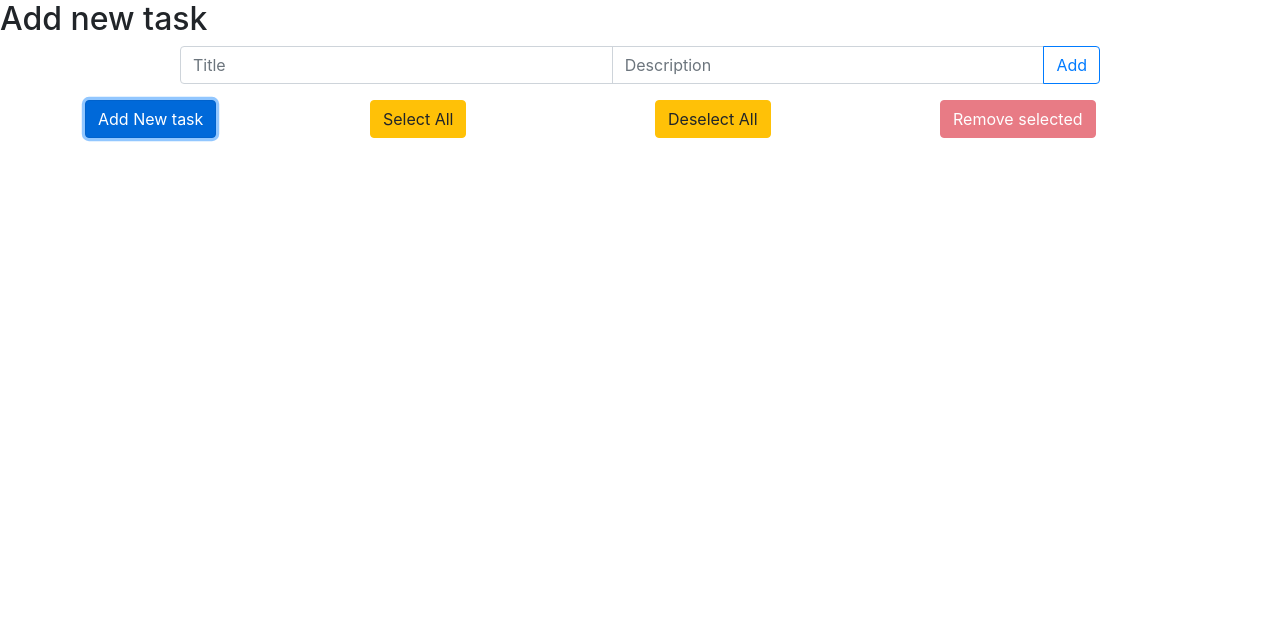
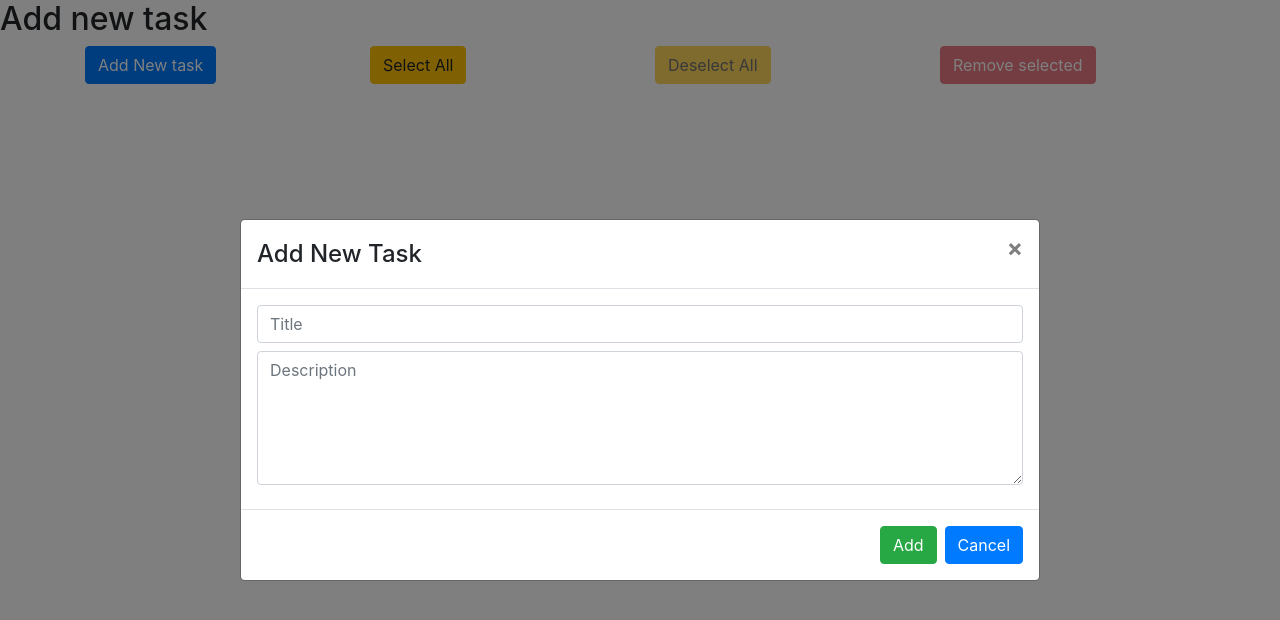
Before and after one commit to areviskandaryan/todo, a React (Create React App) app: page / in a window 1280 px wide. Both pictures are taken after a click on the button "Add New task". Shown: the top 620 px of the page. Built offline with nearby package versions, Linux system fonts and the light colour scheme.

Commit message:
added modal for new task

```diff
--- a/package.json
+++ b/package.json
@@ -3,8 +3,8 @@
   "version": "0.1.0",
   "private": true,
   "dependencies": {
-    "@fortawesome/fontawesome-svg-core": "^1.2.32",
-    "@fortawesome/free-solid-svg-icons": "^5.15.1",
+    "@fortawesome/fontawesome-svg-core": "^1.2.34",
+    "@fortawesome/free-solid-svg-icons": "^5.15.2",
     "@fortawesome/react-fontawesome": "^0.1.14",
     "@testing-library/jest-dom": "^5.11.8",
     "@testing-library/react": "^11.2.3",
--- a/src/components/InputDatas/InputDatas.js
+++ /dev/null
@@ -1,85 +0,0 @@
-import React, {Component} from "react";
-import {Button, FormControl, InputGroup} from "react-bootstrap";
-import {v4 as uuidv4} from "uuid";
-import PropTypes from "prop-types";
-
-
-class InputDatas extends Component {
-    state = {
-        title: "",
-        description: "",
-    }
-
-    handleChange = ({target: {value, name}}) => {
-        this.setState({
-            [name]: value,
-        })
-    }
-
-    handleKeyDown = (e) => {
-        if (e.key === "Enter") {
-            this.handleSubmit();
-        }
-    }
-
-    handleSubmit = () => {
-        const {onAdd} = this.props;
-        const title = this.state.title.trim();
-        const description = this.state.description.trim();
-        if (title.trim()) {
-            const newTask = {
-                _id: uuidv4(),
-                title,
-                description,
-            };
-            onAdd(newTask);
-            this.setState({
-                title: "",
-                description: "",
-            });
-        }
-    }
-
-    render() {
-        const {disabled} = this.props;
-        const {title, description} = this.state;
-
-        return (
-            <InputGroup className="mb-3">
-                <FormControl
-                    placeholder="Title"
-                    name="title"
-                    value={title}
-                    onChange={this.handleChange}
-                    onKeyDown={this.handleKeyDown}
-                    disabled={disabled}
-                />
-                <FormControl
-                    placeholder="Description"
-                    name="description"
-                    value={description}
-                    onChange={this.handleChange}
-                    onKeyDown={this.handleKeyDown}
-                    disabled={disabled}
-                />
-                <InputGroup.Append>
-                    <Button
-                        variant="outline-primary"
-                        onClick={this.handleSubmit}
-                        disabled={disabled}
-                    >
-                        Add
-                    </Button>
-                </InputGroup.Append>
-            </InputGroup>
-        )
-    }
-
-}
-
-InputDatas.propTypes = {
-    onAdd: PropTypes.func.isRequired,
-    disabled: PropTypes.bool.isRequired,
-};
-
-export default InputDatas
--- /dev/null
+++ b/src/components/ShowNewTask.js
@@ -0,0 +1,102 @@
+import React, {Component} from "react";
+import {Button, FormControl, Modal} from "react-bootstrap";
+import {v4 as uuidv4} from "uuid"
+import PropTypes from 'prop-types';
+
+class ShowNewTask extends Component {
+
+    state = {
+        title: "",
+        description: "",
+    }
+
+    handleChange = ({target: {value, name}}) => {
+        this.setState({
+            [name]: value,
+        })
+    };
+
+    handleKeyDown = (e) => {
+        if (e.key === "Enter") {
+            this.handleSubmitAdd();
+        }
+    };
+
+    handleSubmitAdd = () => {
+        const {onAdd} = this.props;
+        const title = this.state.title.trim();
+        const description = this.state.description.trim();
+        if (title.trim()) {
+            const newTask = {
+                _id: uuidv4(),
+                title,
+                description,
+            };
+            onAdd(newTask);
+
+        }
+    };
+
+    render() {
+        const { onClose } = this.props;
+        const { title, description } = this.state;
+        return (
+            <Modal
+                show={true}
+                onHide={onClose}
+                size="lg"
+                aria-labelledby="contained-modal-title-vcenter"
+                centered
+            >
+                <Modal.Header closeButton>
+                    <Modal.Title id="contained-modal-title-vcenter">
+                        Add New Task
+                    </Modal.Title>
+                </Modal.Header>
+                <Modal.Body>
+                        <FormControl
+                            className='mb-2'
+                            placeholder="Title"
+                            name="title"
+                            value={title}
+                            onChange={this.handleChange}
+                            onKeyDown={this.handleKeyDown}
+
+                        />
+                        <FormControl
+                            className='mb-2'
+                            placeholder="Description"
+                            as="textarea"
+                            rows={5}
+                            name="description"
+                            value={description}
+                            onChange={this.handleChange}
+
+                        />
+
+
+                </Modal.Body>
+
+                <Modal.Footer>
+                    <Button
+                        onClick={this.handleSubmitAdd}
+                        variant='success'
+                    >
+                        Add
+                    </Button>
+                    <Button onClick={onClose}>Cancel</Button>
+                </Modal.Footer>
+            </Modal>
+
+
+        )
+    }
+
+
+}
+ShowNewTask.propTypes = {
+    onAdd: PropTypes.func.isRequired,
+    onClose:PropTypes.func.isRequired,
+    disabled: PropTypes.bool.isRequired,
+};
+export default ShowNewTask;
--- a/src/components/Task/Task.js
+++ b/src/components/Task/Task.js
@@ -1,7 +1,10 @@
 import React, {Component} from "react";
 import styles from "./Task.module.css";
 import {Button, Card} from "react-bootstrap";
+import { FontAwesomeIcon } from '@fortawesome/react-fontawesome'
+import { faTrash, faEdit } from '@fortawesome/free-solid-svg-icons'
 import PropTypes from 'prop-types';
+
 
 class Task extends Component {
 
@@ -12,7 +15,7 @@ class Task extends Component {
     }
 
     render() {
-        const {task, onDelete, disabled, checked} = this.props;
+        const {task, onDelete, disabled, checked, onEdit} = this.props;
 
         return (
             <Card className={`${styles.card} ${checked ? styles.selected : ""}`}>
@@ -25,11 +28,20 @@ class Task extends Component {
                     <Card.Title>{task.title}</Card.Title>
                     <Card.Text>Description: {task.description}</Card.Text>
                     <Button
+                        variant="warning"
+                        className="m-1"
+                        onClick={() => onEdit(task)}
+                        disabled={disabled}
+                    >
+                        <FontAwesomeIcon icon={faEdit} />
+                    </Button>
+                    <Button
                         variant="danger"
+                        className="m-1"
                         onClick={() => onDelete(task._id)}
                         disabled={disabled}
                     >
-                        Delete
+                        <FontAwesomeIcon icon={faTrash} />
                     </Button>
                 </Card.Body>
             </Card>
--- a/src/components/ToDo/ToDo.js
+++ b/src/components/ToDo/ToDo.js
@@ -1,8 +1,8 @@
 import React, {Component} from "react";
 import Task from "../Task/Task";
-import InputDatas from "../InputDatas/InputDatas";
 import {Container, Row, Col, Button} from 'react-bootstrap';
 import Confirm from "../Confirm/Confirm";
+import ShowNewTask from "../ShowNewTask";
 
 
 class ToDo extends Component {
@@ -10,7 +10,9 @@ class ToDo extends Component {
     state = {
         tasks: [],
         selectedTasks: new Set(),
-        showConfirm:false,
+        editTask: [],
+        showConfirm: false,
+        showNewTask: false,
     }
 
     handleAdd = (newTask) => {
@@ -18,8 +20,7 @@ class ToDo extends Component {
 
         this.setState({
             tasks: [...tasks, newTask],
-            title: "",
-            description: "",
+            showNewTask: false,
         })
     };
 
@@ -32,6 +33,13 @@ class ToDo extends Component {
         })
     };
 
+    handleEdit = (task) => {
+        const { editTask } = this.state;
+        this.setState({
+            editTask:[...editTask,task],
+            showNewTask: true,
+        })
+    }
 
     handleSelectedTasks = (taskId) => {
         const selectedTasks = new Set(this.state.selectedTasks);
@@ -48,31 +56,40 @@ class ToDo extends Component {
         const {tasks, selectedTasks} = this.state;
         const removedTasks = tasks.filter(task => {
             return !selectedTasks.has(task._id)
-        })
+        });
         this.setState({
             tasks: removedTasks,
             selectedTasks: new Set(),
-            showConfirm:false,
+            showConfirm: false,
         })
     };
 
-    toggleConfirm = () =>{
+    toggleConfirm = () => {
         this.setState({
             showConfirm: !this.state.showConfirm,
         })
 
     };
-
-    selectConfirm = ()=>{
-        const { tasks } = this.state;
-        const newSelectedTasks = tasks.map(({id})=>id);
+    toggleShowConfirmTask = () => {
         this.setState({
-            selectedTasks :new Set(newSelectedTasks)
-        });
+            showNewTask: !this.state.showNewTask,
+        })
+    }
+    selectConfirm = () => {
+        const {tasks} = this.state;
+        const newSelectedTasks = tasks.map(({_id}) => _id);
+        this.setState({
+            selectedTasks: new Set(newSelectedTasks)
+        })
+    }
+    deselectTasks = () => {
+        this.setState({
+            selectedTasks: new Set()
+        })
     }
 
     render() {
-        const {tasks, selectedTasks, showConfirm} = this.state;
+        const {tasks, selectedTasks, showConfirm, showNewTask} = this.state;
         const taskComponents = tasks.map(task => {
             return (
                 <Col key={task._id} xs={12} sm={6} md={4} lg={3} xl={2}>
@@ -80,9 +97,10 @@ class ToDo extends Component {
                         task={task}
                         selectedTasks={selectedTasks}
                         onDelete={this.deleteTask}
+                        onEdit={this.handleEdit}
                         disabled={!!selectedTasks.size}
                         onSelect={this.handleSelectedTasks}
-                         checked = {selectedTasks.has(task._id)}
+                        checked={selectedTasks.has(task._id)}
                     />
                 </Col>
             )
@@ -91,43 +109,35 @@ class ToDo extends Component {
             <>
                 <h2>Add new task</h2>
                 <Container>
-                    <Row className="justify-content-center">
-                        <Col xs={10}>
-                            < InputDatas
-                                onAdd={this.handleAdd}
-                                disabled={!!selectedTasks.size}
-                            />
-                        </Col>
-                    </Row>
                     <Row>{taskComponents}</Row>
                     <Row className="justify-content-center">
-                        <Col >
+                        <Col>
                             <Button
                                 variant="primary"
-                                // disabled={!selectedTasks.size}
-                                // onClick={this.toggleConfirm}
+                                onClick={this.toggleShowConfirmTask}
 
                             >
                                 Add New task
                             </Button>
                         </Col>
-                        <Col >
+                        <Col>
                             <Button
                                 variant="warning"
                                 onClick={this.selectConfirm}
                             >
-                              Select All
+                                Select All
                             </Button>
                         </Col>
-                        <Col >
+                        <Col>
                             <Button
                                 variant="warning"
-                                // onClick={this.toggleConfirm}
+                                onClick={this.deselectTasks}
+                                disabled={!selectedTasks.size}
                             >
                                 Deselect All
                             </Button>
                         </Col>
-                        <Col >
+                        <Col>
                             <Button
                                 variant="danger"
                                 disabled={!selectedTasks.size}
@@ -138,12 +148,18 @@ class ToDo extends Component {
                         </Col>
                     </Row>
                 </Container>
-                { showConfirm &&
+                {showConfirm &&
                 <Confirm
-                    onClose = { this.toggleConfirm }
-                    count ={ selectedTasks.size }
+                    onClose={this.toggleConfirm}
+                    count={selectedTasks.size}
                     onConfirm={this.handleDeleteSelectedTasks}
-                />  }
+                />}
+                {showNewTask && <ShowNewTask
+                    onClose={this.toggleShowConfirmTask}
+                    onAdd={this.handleAdd}
+                    disabled={!!selectedTasks.size}
+
+                />}
             </>
         )
     }
```
Also changed, not shown: src/components/InputDatas/InputDatas.module.css (deleted), 1 other file (tests, documents, lock files or other folders).
